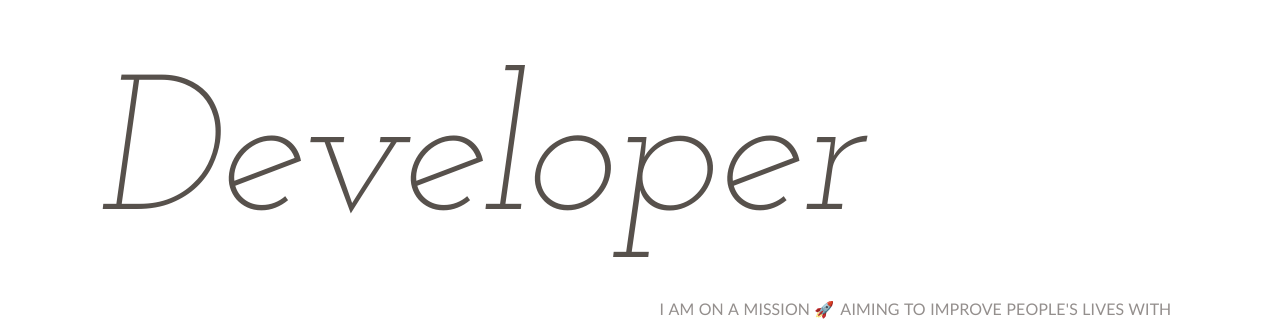
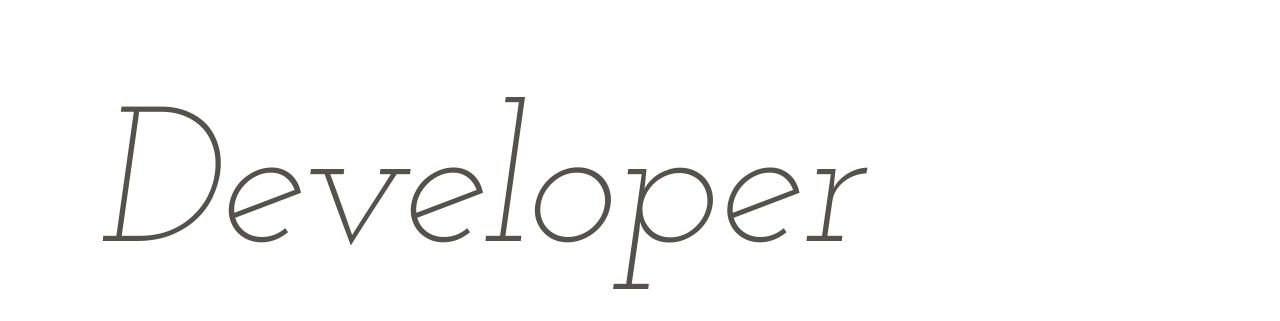
Before and after one commit to hiba-machfej/hibas-portfolio, a React (Create React App) app: page / in a window 1280 px wide. Shown: the part 349-670 px from the top of the page. Built offline with nearby package versions, Linux system fonts and the light colour scheme.

Commit message:
changed location

```diff
--- a/src/components/Introduction/index.scss
+++ b/src/components/Introduction/index.scss
@@ -84,7 +84,7 @@
     font-style: italic;
     font-size: 12rem;
     align-self: flex-start;
-    margin: 4rem 0;
+    margin: 6rem 0;
   }
 
   .hiba {
@@ -135,7 +135,7 @@
     position: absolute;
     right: 2.8rem;
     margin-right: 4rem;
-    top: 39.5rem;
+    top: 43rem;
     text-align: justify;
     text-transform: uppercase;
 
```
